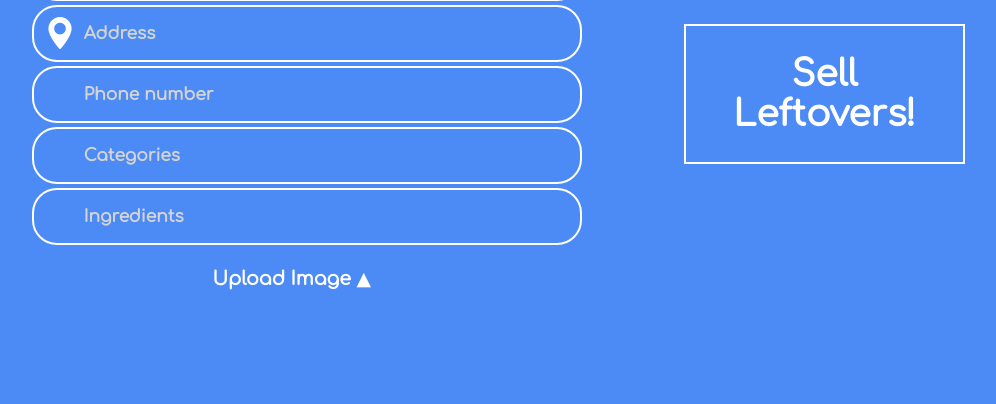
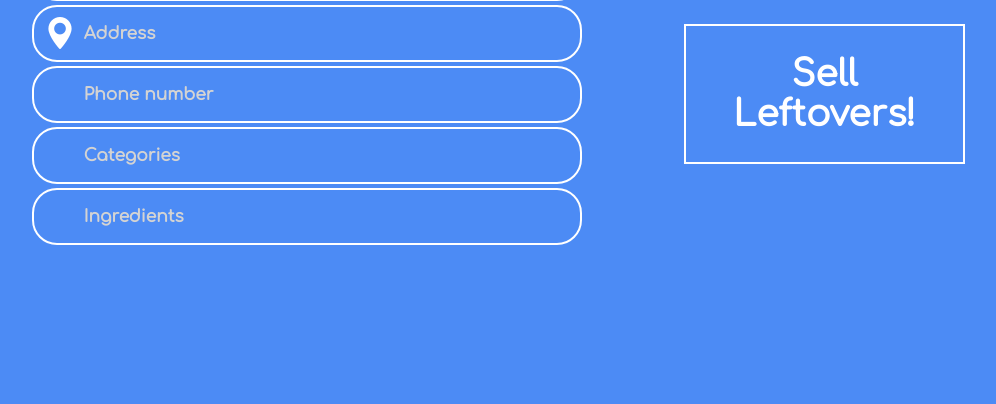
Before and after one commit to als429/1520, a Flask app: page /cook in a window 1280 px wide. Shown: the part 423-827 px from the top of the page, without its empty margins (180-1176 px from the left). After the commit the page ends 668 px from the top, so only its background shows below. Run offline with Flask 2, Linux system fonts and the light colour scheme; some libraries are stand-ins or nearby versions.

Commit message:
testing without Uploading image

```diff
--- a/templates/cook.html
+++ b/templates/cook.html
@@ -36,7 +36,7 @@
             <div>{{ form.fingredients }}</div>
             <!--AS: removed class="input image" -->
             <br/>
-            <div>{{ form.file }}<label for="file">Upload Image &#x25b2;</label></div>
+            <div>{{ form.file }}<!--<label for="file">Upload Image &#x25b2;</label>--></div>
         </div>
         <div class="column right">
             {% if h1 == "Host" %}
```
